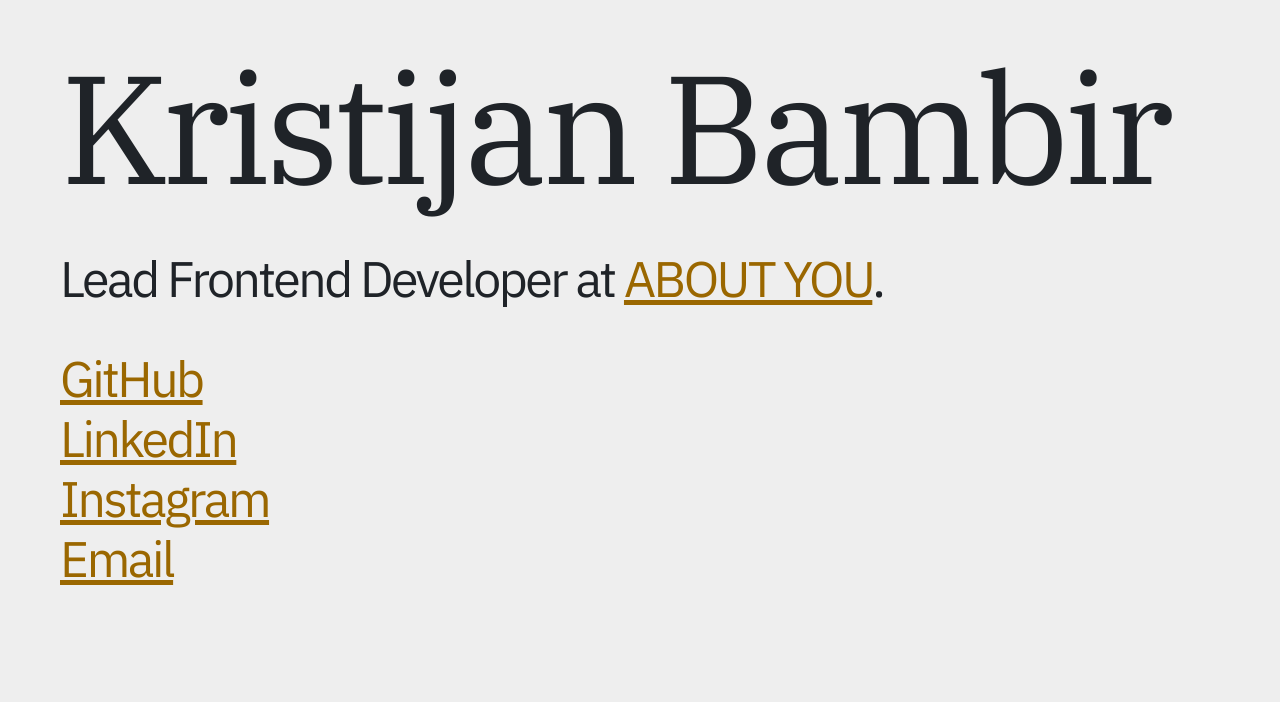
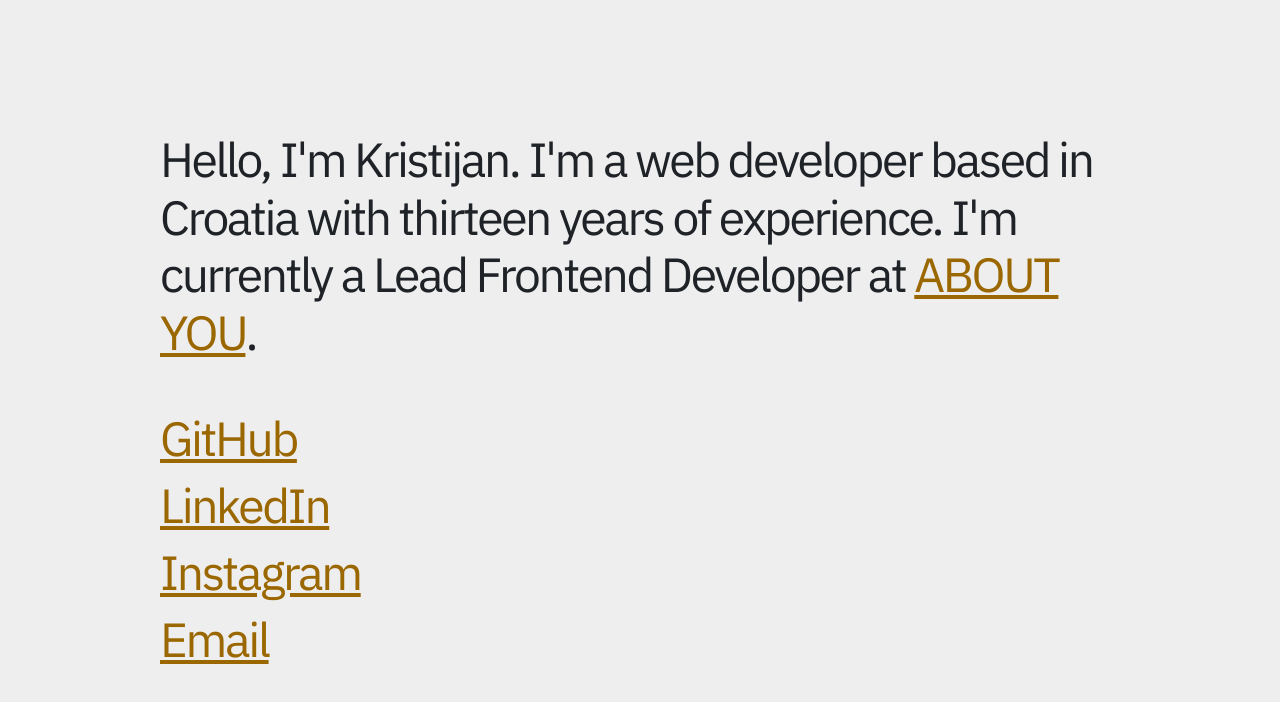
Before and after one commit to kristijanbambir/kristijanbambir.github.com, a Next.js app: page / in a window 1280 px wide. Shown: the top 702 px of the page. Built offline with nearby package versions, Linux system fonts and the light colour scheme.

Commit message:
Redesign attempt

```diff
--- a/src/app/page.module.css
+++ b/src/app/page.module.css
@@ -1,12 +1,13 @@
 .main {
   display: flex;
   flex-direction: column;
+  justify-content: center;
   gap: 0;
   min-height: 100svh;
-  margin: 1em auto;
+  margin: 0 auto;
   padding: 0 20px;
-  font-size: clamp(24px, 4.5vw, 50px);
-  line-height: 1;
+  font-size: clamp(24px, 4.5vw, 48px);
+  line-height: 1.2;
   letter-spacing: -0.05em;
 }
 
@@ -46,6 +47,6 @@
 
 @media (min-width: 1280px) {
   .main {
-    padding: 0 60px;
+    padding: 0 160px;
   }
 }
--- a/src/app/page.tsx
+++ b/src/app/page.tsx
@@ -3,10 +3,9 @@
 export default function Home() {
   return (
     <main className={styles.main}>
-      <h1 className={styles.title}>Kristijan Bambir</h1>
-
       <span className={styles.line}>
-        Lead Frontend Developer at{' '}
+        Hello, I'm Kristijan. I'm a web developer based in Croatia with thirteen
+        years of experience. I'm currently a Lead Frontend Developer at{' '}
         <a href="https://corporate.aboutyou.de/en/">ABOUT YOU</a>.
       </span>
 
```
